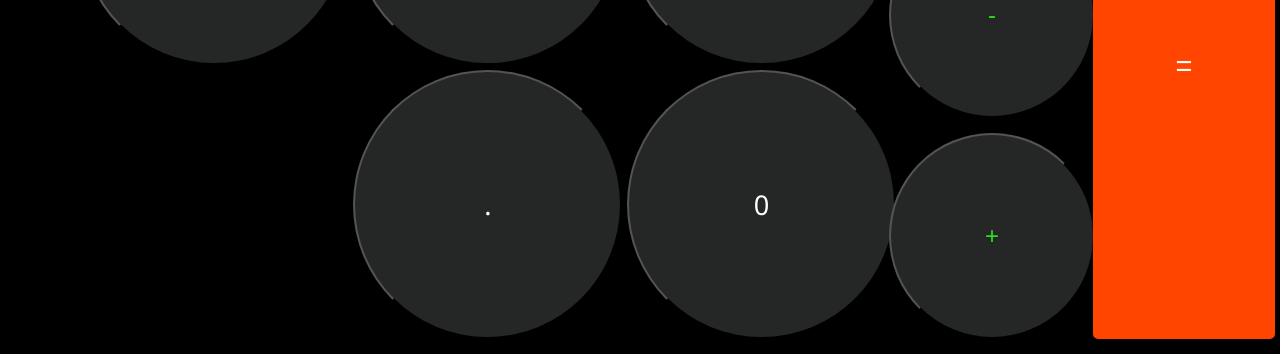
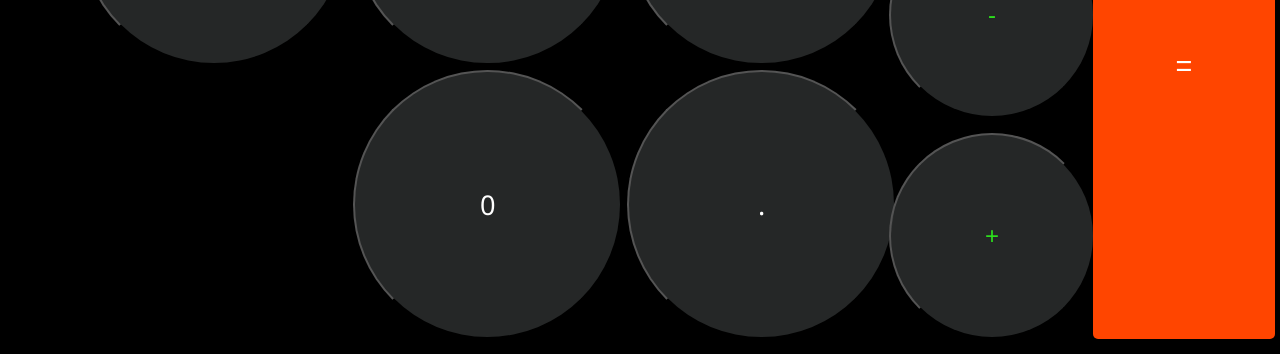
Before and after one commit to richi-coder/React-Calculator, a React (Create React App) app: page / in a window 1280 px wide. Shown: the part 1104-1458 px from the top of the page. Built offline with nearby package versions, Linux system fonts and the light colour scheme.

Commit message:
Ordering Zero Button and POINT

```diff
--- a/src/Number.js
+++ b/src/Number.js
@@ -10,7 +10,25 @@ export const Number = ({handleEnter}) => {
           key={i}
           onClick={handleEnter}
           className="number"
-          id={numbers.length - i - 1}
+          id={numbers.length - i - 1 == 9 ?
+          "nine" :
+          numbers.length - i - 1 == 8 ?
+          "eight" :
+          numbers.length - i - 1 == 7 ?
+          "seven" :
+          numbers.length - i - 1 == 6 ?
+          "six" :
+          numbers.length - i - 1 == 5 ?
+          "five" :
+          numbers.length - i - 1 == 4 ?
+          "four" :
+          numbers.length - i - 1 == 3 ?
+          "three" :
+          numbers.length - i - 1 == 2 ?
+          "two" :
+          numbers.length - i - 1 == 1 ?
+          "one" : "zero"
+          }
           value={numbers.length - i - 1}
           >
             {numbers.length - i - 1}
--- a/src/style.css
+++ b/src/style.css
@@ -85,6 +85,10 @@ body {
   color: white;
 }
 
+#zero {
+  order: 1;
+}
+
 .operators {
   display: flex;
   flex-direction: column;
```
